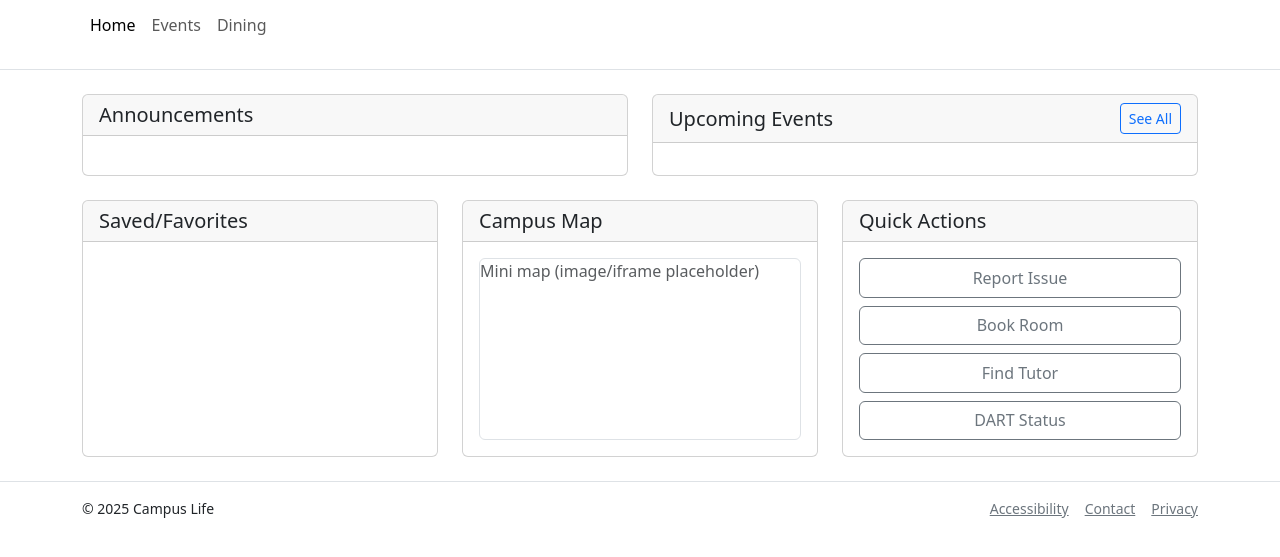
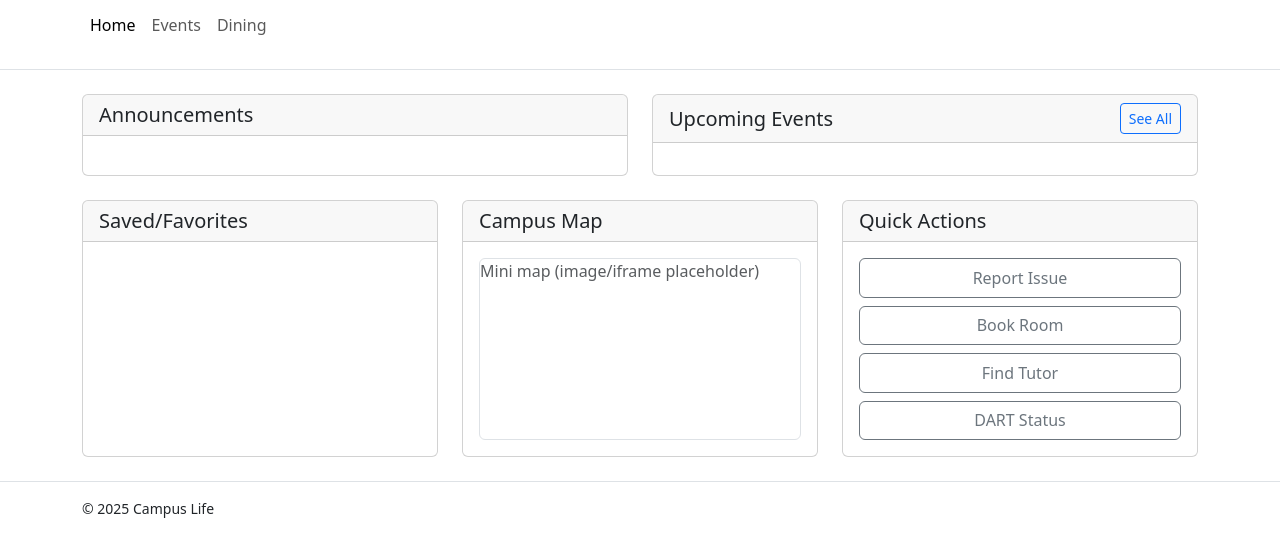
Before and after one commit to theDoubleLink/WebDevFinal, a plain HTML site: page index.html in a window 1280 px wide. Shown: the part 57-614 px from the top of the page. Drawn offline with nearby package versions, Linux system fonts and the light colour scheme.

Commit message:
Tweaks an Updates to files

```diff
--- a/index.html
+++ b/index.html
@@ -62,7 +62,6 @@
         <div class="card h-100">
           <div class="card-header"><h2 id="announcementsHeading" class="h5 mb-0">Announcements</h2></div>
           <div class="card-body" id="announcements" aria-live="polite" aria-busy="true">
-            <!-- Filled by JS: API attempt or fallback -->
           </div>
         </div>
       </section>
@@ -75,7 +74,6 @@
             <a class="btn btn-sm btn-outline-primary" href="events.html">See All</a>
           </div>
           <div class="card-body" id="eventsPreview">
-            <!-- JS renders 2–3 event cards -->
           </div>
         </div>
       </section>
@@ -85,7 +83,6 @@
         <div class="card h-100">
           <div class="card-header"><h2 id="favoritesHeading" class="h5 mb-0">Saved/Favorites</h2></div>
           <div class="card-body" id="favoritesList">
-            <!-- JS renders localStorage items -->
           </div>
         </div>
       </section>
@@ -121,10 +118,7 @@
   <footer class="mt-auto border-top py-3 bg-body">
     <div class="container small d-flex flex-wrap gap-3 justify-content-between align-items-center">
       <div>© <span id="year"></span> Campus Life</div>
-      <div class="d-flex gap-3">
-        <a href="#" class="link-secondary">Accessibility</a>
-        <a href="#" class="link-secondary">Contact</a>
-        <a href="#" class="link-secondary">Privacy</a>
+
       </div>
     </div>
   </footer>
```
Also changed, not shown: dining.html (+0 -2 lines), 1 other file.
